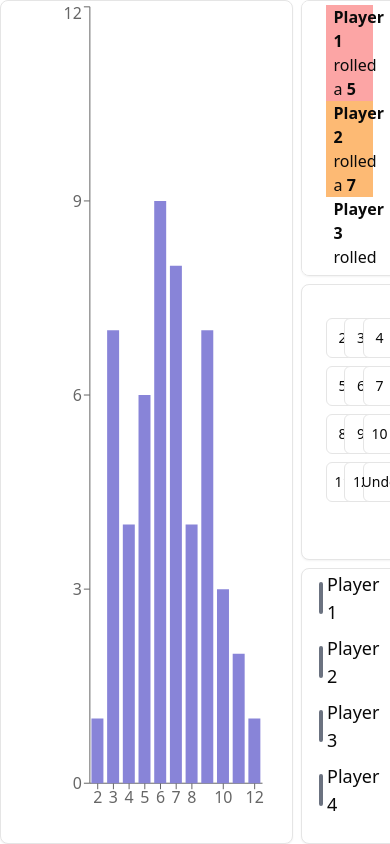
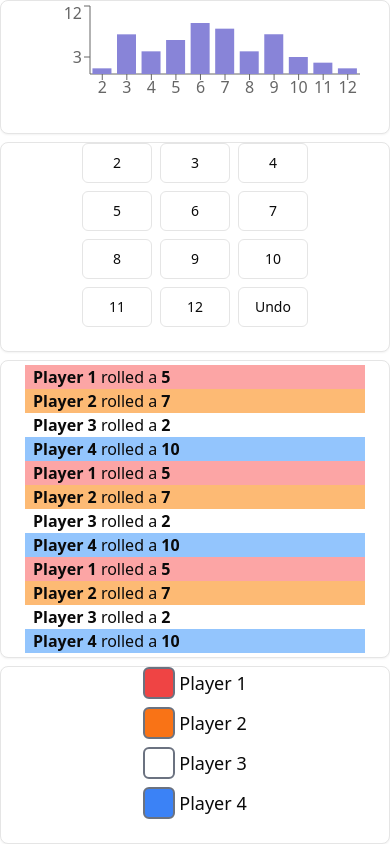
Before and after one commit to BBryanJ/board-game-tracker, a React (Vite) app: page / in a window 390 px wide. Built offline with nearby package versions, Linux system fonts and the light colour scheme.

Commit message:
feat(ui): Create base responsive layout for mobile

```diff
--- a/src/App.tsx
+++ b/src/App.tsx
@@ -51,9 +51,9 @@ const sampleData = [
 
 function App() {
   return (
-    <div className='grid gap-2 grid-cols-[75%_25%] grid-rows-3 h-screen'>
-      <Card className='row-span-3'>
-        <CardContent className='h-full w-full'>
+    <div className='grid gap-2 grid-cols-1 md:grid-cols-[75%_25%] grid-rows-3 h-screen'>
+      <Card className='order-1 row-span-3'>
+        <CardContent className='w-full h-full'>
           <ResponsiveContainer width='100%' height='100%'>
             <BarChart data={sampleData}>
               <XAxis dataKey='name' />
@@ -63,75 +63,75 @@ function App() {
           </ResponsiveContainer>
         </CardContent>
       </Card>
-      <Card className='overflow-y-auto'>
+      <Card className='overflow-y-auto order-3 md:order-2'>
         <CardContent className='flex flex-col py-1'>
-          <div className='bg-red-300 px-2 w-full'>
+          <div className='px-2 w-full bg-red-300'>
             <span>
               <b className='font-bold'>Player 1</b> rolled a{' '}
               <b className='font-semibold'>5</b>
             </span>
           </div>
-          <div className='bg-orange-300 px-2 w-full'>
+          <div className='px-2 w-full bg-orange-300'>
             <span>
               <b className='font-bold'>Player 2</b> rolled a{' '}
               <b className='font-semibold'>7</b>
             </span>
           </div>
-          <div className='bg-white px-2 w-full'>
+          <div className='px-2 w-full bg-white'>
             <span>
               <b className='font-bold'>Player 3</b> rolled a{' '}
               <b className='font-semibold'>2</b>
             </span>
           </div>
-          <div className='bg-blue-300 px-2 w-full'>
+          <div className='px-2 w-full bg-blue-300'>
             <span>
               <b className='font-bold'>Player 4</b> rolled a{' '}
               <b className='font-semibold'>10</b>
             </span>
           </div>
-          <div className='bg-red-300 px-2 w-full'>
+          <div className='px-2 w-full bg-red-300'>
             <span>
               <b className='font-bold'>Player 1</b> rolled a{' '}
               <b className='font-semibold'>5</b>
             </span>
           </div>
-          <div className='bg-orange-300 px-2 w-full'>
+          <div className='px-2 w-full bg-orange-300'>
             <span>
               <b className='font-bold'>Player 2</b> rolled a{' '}
               <b className='font-semibold'>7</b>
             </span>
           </div>
-          <div className='bg-white px-2 w-full'>
+          <div className='px-2 w-full bg-white'>
             <span>
               <b className='font-bold'>Player 3</b> rolled a{' '}
               <b className='font-semibold'>2</b>
             </span>
           </div>
-          <div className='bg-blue-300 px-2 w-full'>
+          <div className='px-2 w-full bg-blue-300'>
             <span>
               <b className='font-bold'>Player 4</b> rolled a{' '}
               <b className='font-semibold'>10</b>
             </span>
           </div>
-          <div className='bg-red-300 px-2 w-full'>
+          <div className='px-2 w-full bg-red-300'>
             <span>
               <b className='font-bold'>Player 1</b> rolled a{' '}
               <b className='font-semibold'>5</b>
             </span>
           </div>
-          <div className='bg-orange-300 px-2 w-full'>
+          <div className='px-2 w-full bg-orange-300'>
             <span>
               <b className='font-bold'>Player 2</b> rolled a{' '}
               <b className='font-semibold'>7</b>
             </span>
           </div>
-          <div className='bg-white px-2 w-full'>
+          <div className='px-2 w-full bg-white'>
             <span>
               <b className='font-bold'>Player 3</b> rolled a{' '}
               <b className='font-semibold'>2</b>
             </span>
           </div>
-          <div className='bg-blue-300 px-2 w-full'>
+          <div className='px-2 w-full bg-blue-300'>
             <span>
               <b className='font-bold'>Player 4</b> rolled a{' '}
               <b className='font-semibold'>10</b>
@@ -139,8 +139,8 @@ function App() {
           </div>
         </CardContent>
       </Card>
-      <Card>
-        <CardContent className='h-full flex justify-center items-center'>
+      <Card className='order-2 md:order-3'>
+        <CardContent className='flex justify-center items-center h-full'>
           <div className='grid grid-cols-3 gap-2'>
             <Button variant='outline'>2</Button>
             <Button variant='outline'>3</Button>
@@ -157,22 +157,22 @@ function App() {
           </div>
         </CardContent>
       </Card>
-      <Card>
+      <Card className='order-4'>
         <CardContent className='flex flex-col gap-2 justify-center h-full'>
           <div className='flex gap-1 justify-center items-center'>
-            <div className='w-8 h-8 bg-red-500  border-gray-500 border-2 rounded-md' />
+            <div className='w-8 h-8 bg-red-500 rounded-md border-2 border-gray-500' />
             <span className='text-lg'>Player 1</span>
           </div>
           <div className='flex gap-1 justify-center items-center'>
-            <div className='w-8 h-8 bg-orange-500 border-gray-500 border-2 rounded-md' />
+            <div className='w-8 h-8 bg-orange-500 rounded-md border-2 border-gray-500' />
             <span className='text-lg'>Player 2</span>
           </div>
           <div className='flex gap-1 justify-center items-center'>
-            <div className='w-8 h-8 bg-white border-gray-500 border-2 rounded-md' />
+            <div className='w-8 h-8 bg-white rounded-md border-2 border-gray-500' />
             <span className='text-lg'>Player 3</span>
           </div>
           <div className='flex gap-1 justify-center items-center'>
-            <div className='w-8 h-8 bg-blue-500  border-gray-500 border-2 rounded-md' />
+            <div className='w-8 h-8 bg-blue-500 rounded-md border-2 border-gray-500' />
             <span className='text-lg'>Player 4</span>
           </div>
         </CardContent>
```
